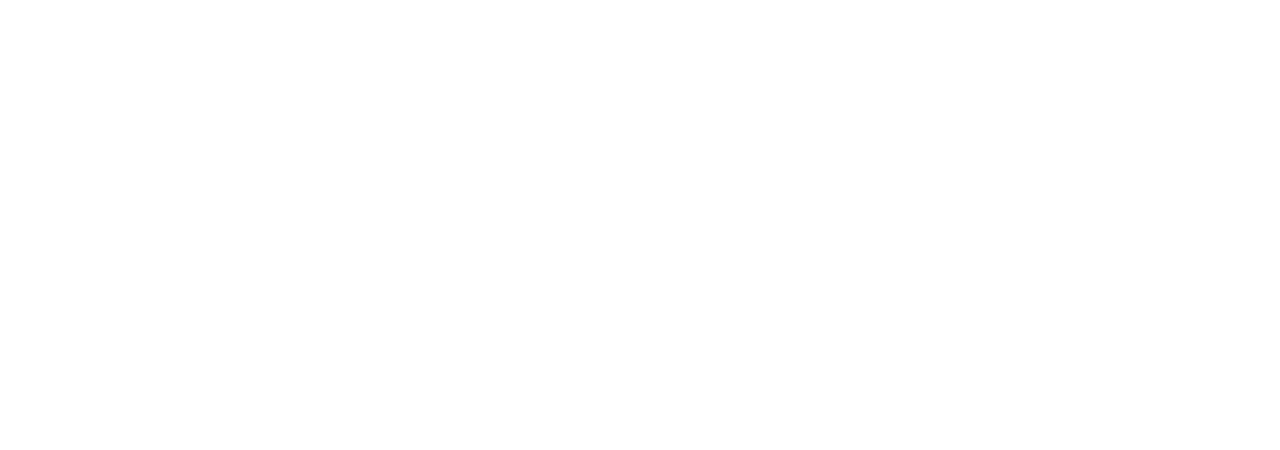
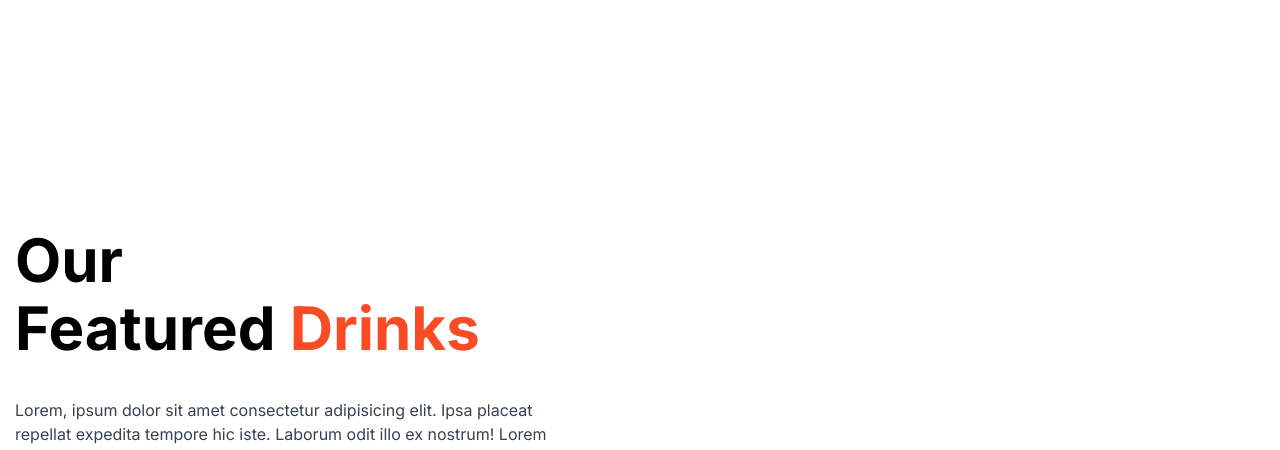
Before and after one commit to mweneh/cocktails, a Next.js app: page / in a window 1280 px wide. Shown: the part 730-1180 px from the top of the page. Before the commit the page ends 800 px from the top, so only its background shows below. Built offline with nearby package versions, Linux system fonts and the light colour scheme.

Commit message:
Dash compnent done

```diff
--- a/src/app/page.tsx
+++ b/src/app/page.tsx
@@ -1,3 +1,4 @@
+import Feature from "@/components/Feature";
 import Hero from "@/components/Hero";
 import Image from "next/image";
 
@@ -5,6 +6,7 @@
 return(
   <main>
     <Hero />
+    <Feature />
   </main>
 )
 }
--- /dev/null
+++ b/src/components/Dash.tsx
@@ -0,0 +1,9 @@
+import React from 'react'
+
+function Dash  () {
+  return (
+    <div className='bg-accent h-[5px] w-[70px] mt-10 ' />
+  )
+}
+
+export default Dash
--- /dev/null
+++ b/src/components/Feature.tsx
@@ -0,0 +1,20 @@
+import React from 'react'
+
+function Feature() {
+  return (
+    <div className='container pt-40'>
+      <h2 className="text-6xl font-bold">Our</h2>
+      <h2 className="text-6xl font-bold pt-2">
+        Featured <span className="text-accent">Drinks</span>
+      </h2>
+
+      <p className="max-w-[550px] pt-10 text-gray-700">
+        Lorem, ipsum dolor sit amet consectetur adipisicing elit. Ipsa placeat
+        repellat expedita tempore hic iste. Laborum odit illo ex nostrum! Lorem
+        ipsum dolor sit amet.
+      </p>
+    </div>
+  )
+}
+
+export default Feature
```
